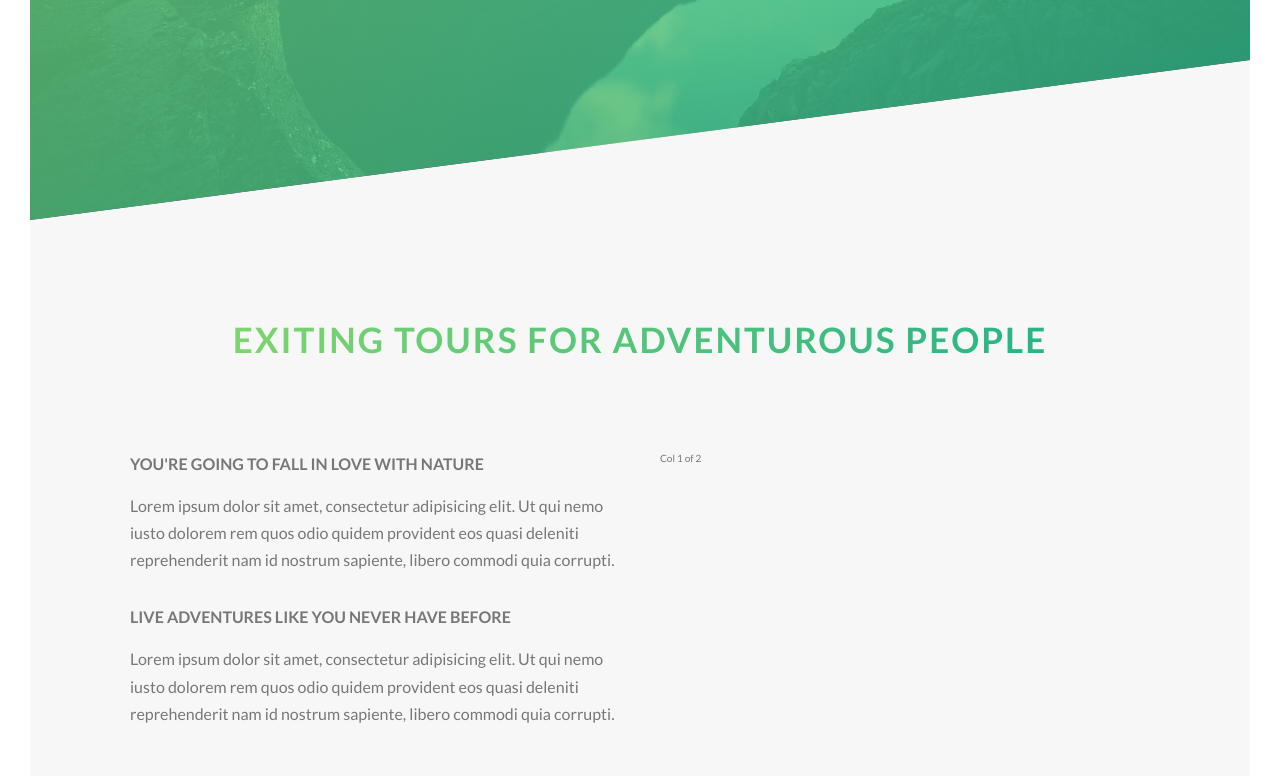
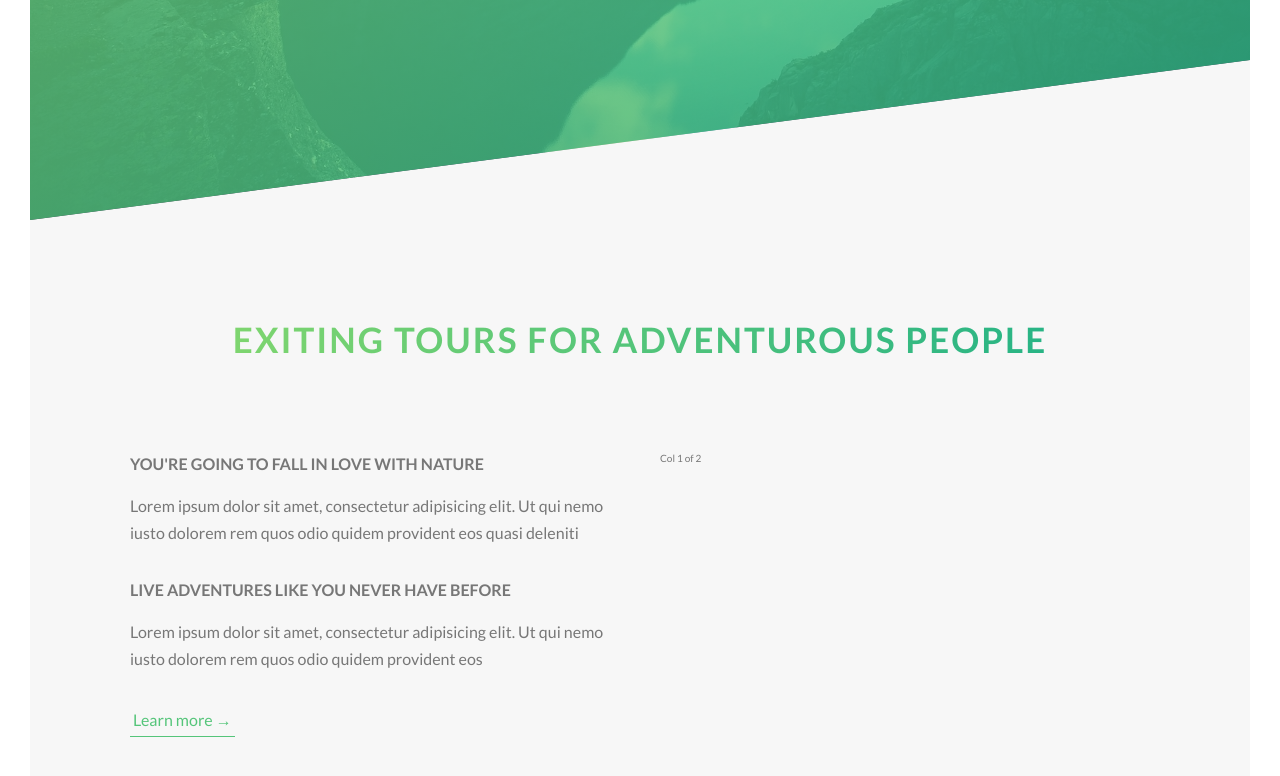
Before and after one commit to jlaguilargomez/CSS-course_natours-project, a website: page index.html in a window 1280 px wide. Shown: the part 570-1346 px from the top of the page. Drawn offline with Linux system fonts and the light colour scheme.

Commit message:
btn learn more added with style

```diff
--- a/index.html
+++ b/index.html
@@ -54,8 +54,7 @@
 						<p class="paragraph">
 							Lorem ipsum dolor sit amet, consectetur adipisicing
 							elit. Ut qui nemo iusto dolorem rem quos odio quidem
-							provident eos quasi deleniti reprehenderit nam id
-							nostrum sapiente, libero commodi quia corrupti.
+							provident eos quasi deleniti
 						</p>
 						<h3 class="heading-tertiary u-margin-botton-small">
 							Live adventures like you never have before
@@ -63,9 +62,9 @@
 						<p class="paragraph">
 							Lorem ipsum dolor sit amet, consectetur adipisicing
 							elit. Ut qui nemo iusto dolorem rem quos odio quidem
-							provident eos quasi deleniti reprehenderit nam id
-							nostrum sapiente, libero commodi quia corrupti.
+							provident eos
 						</p>
+						<a href="#" class="btn-text">Learn more &rarr;</a>
 					</div>
 					<div class="col-1-of-2">
 						Col 1 of 2
--- a/sass/abstracts/_variables.scss
+++ b/sass/abstracts/_variables.scss
@@ -9,6 +9,9 @@ $color-grey-light-1: #f7f7f7;
 $color-black: #000;
 $color-white: #fff;
 
+/*---FONT---*/
+$default-font-size: 1.6rem;
+
 /*---GRID---*/
 $grid-width: 114rem;
 $gutter-vertical: 8rem;
--- a/sass/base/_typography.scss
+++ b/sass/base/_typography.scss
@@ -50,13 +50,13 @@
 }
 
 .heading-tertiary {
-	font-size: 1.6rem;
+	font-size: $default-font-size;
 	font-weight: 700;
 	text-transform: uppercase;
 }
 
 .paragraph {
-	font-size: 1.6rem;
+	font-size: $default-font-size;
 
 	&:not(:last-child) {
 		// le damos un margen a todos salvo al último
--- a/sass/components/_button.scss
+++ b/sass/components/_button.scss
@@ -4,11 +4,11 @@
 		margin-top: 3rem;
 		text-transform: uppercase;
 		text-decoration: none;
-		padding: 1.5rem 4rem;
+		padding: $default-font-size 4rem;
 		display: inline-block;
 		border-radius: 10rem;
 		transition: all 0.2s;
-		font-size: 1.4rem;
+		font-size: $default-font-size;
 		position: relative;
 	}
 
@@ -56,3 +56,26 @@
 		animation-fill-mode: backwards;
 	}
 }
+
+.btn-text {
+	&:link,
+	&:visited {
+		font-size: $default-font-size;
+		color: $color-primary;
+		display: inline-block;
+		text-decoration: none;
+		border-bottom: 1px solid $color-primary;
+		padding: 3px;
+		transition: all 0.3s;
+	}
+	&:hover {
+		background-color: $color-primary;
+		color: $color-white;
+		box-shadow: 0 1rem 2rem rgba($color-black, 0.4);
+		transform: translateY(-0.2rem);
+	}
+	&:active {
+		box-shadow: 0 0.5rem 1rem rgba($color-black, 0.4);
+		transform: translateY(0rem);
+	}
+}
```
Also changed, not shown: css/style.css.
